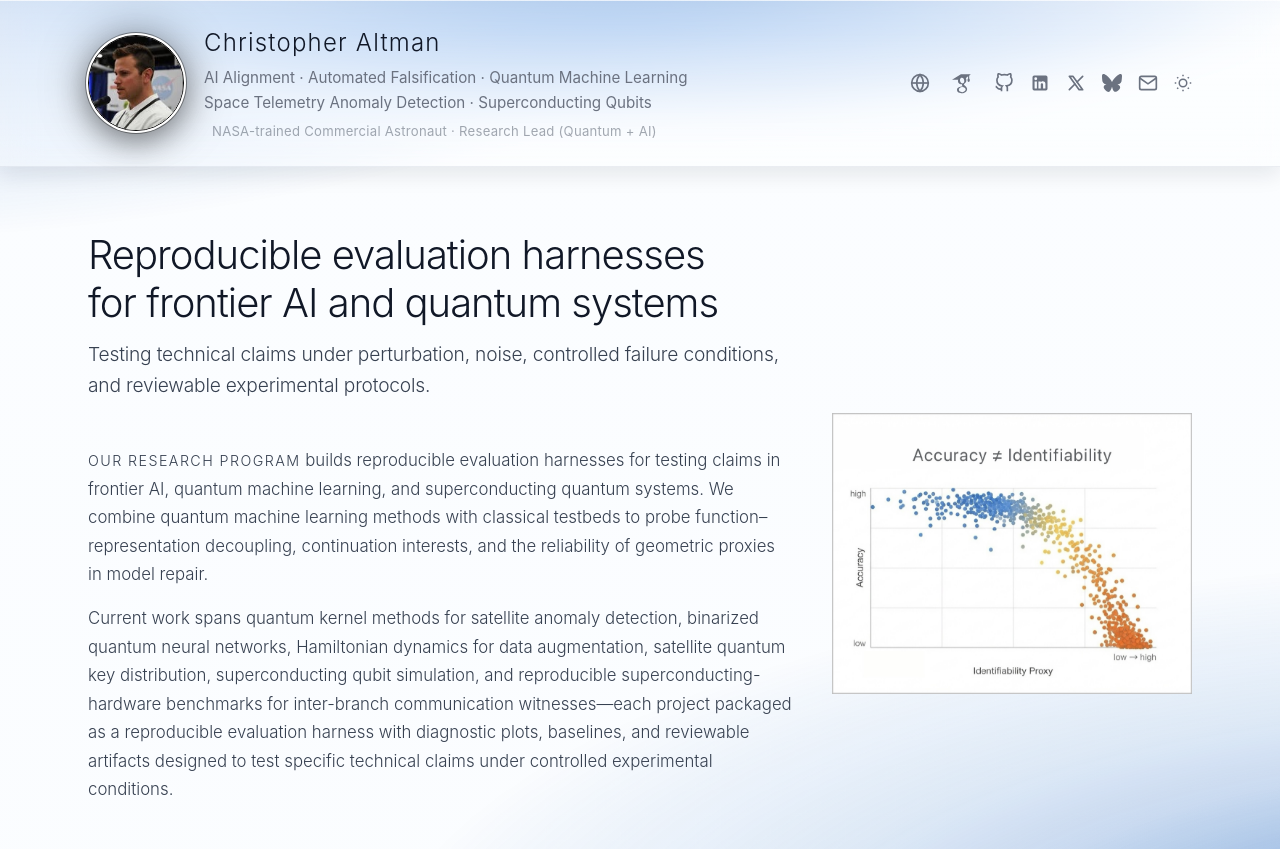
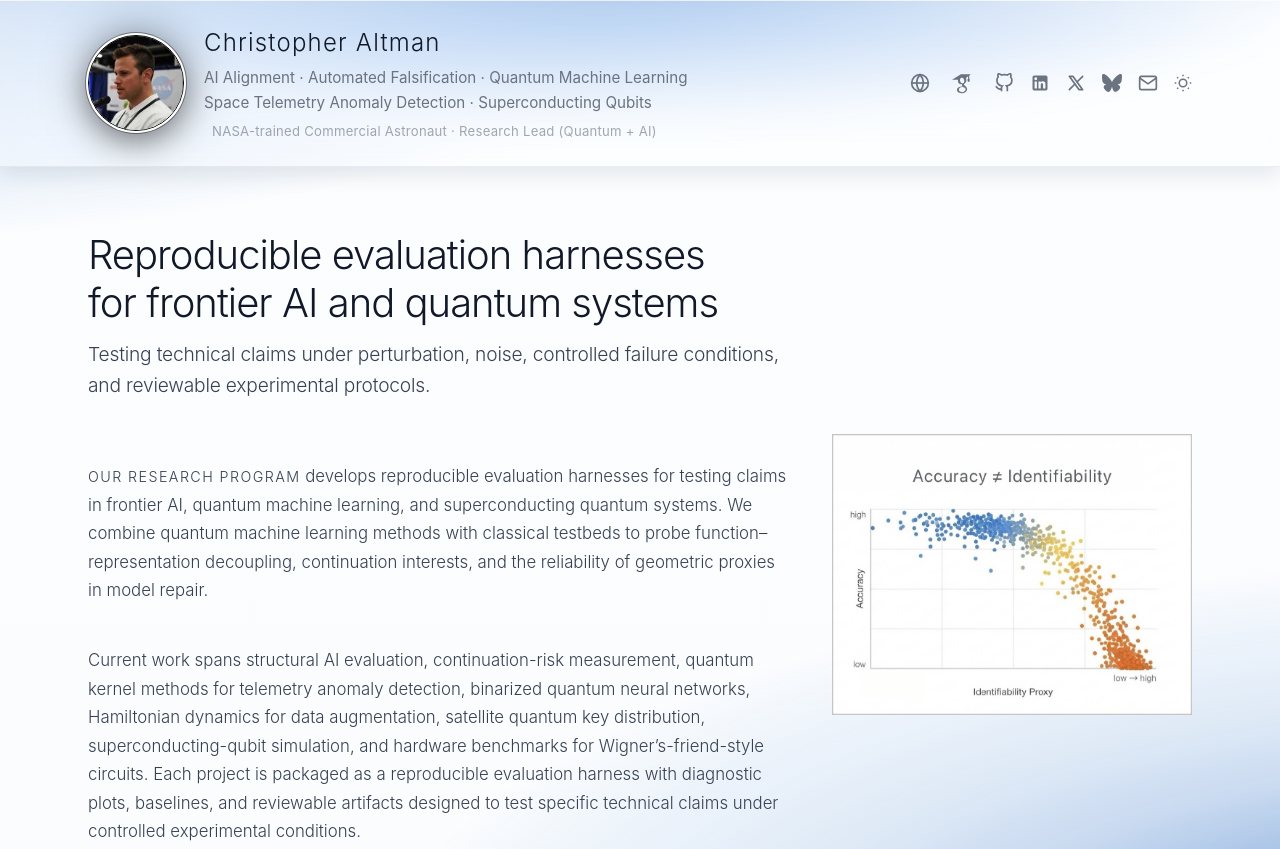
Before and after one commit to christopher-altman/christopher-altman.github.io, a website: page index.html in a window 1280 px wide. Shown: the top 849 px of the page. Drawn offline with Linux system fonts and the light colour scheme.

Commit message:
Updated hero section

```diff
--- a/index.html
+++ b/index.html
@@ -189,16 +189,12 @@
           </h3>
             <br>
           <p class="hero-text reveal" data-delay="550">
-            <span class="lead-in">Our research program</span> builds reproducible evaluation harnesses for testing claims in frontier AI, quantum machine learning, and superconducting quantum systems.
-            We combine quantum machine learning methods with classical testbeds to probe function–representation decoupling, continuation interests, and the reliability of geometric
-            proxies in model repair.
-          </p>
-          <p class="hero-text reveal" data-delay="700">
-            Current work spans quantum kernel methods for satellite anomaly detection, binarized quantum neural networks,
-            Hamiltonian dynamics for data augmentation, satellite quantum key distribution, superconducting qubit simulation,
-            and reproducible superconducting-hardware benchmarks for inter-branch communication witnesses—each
-            project packaged as a reproducible evaluation harness with diagnostic plots, baselines, and reviewable artifacts
-            designed to test specific technical claims under controlled experimental conditions.
+            <p class="hero-text reveal" data-delay="550">
+  <span class="lead-in">Our research program</span> develops reproducible evaluation harnesses for testing claims in frontier AI, quantum machine learning, and superconducting quantum systems. We combine quantum machine learning methods with classical testbeds to probe function–representation decoupling, continuation interests, and the reliability of geometric proxies in model repair.
+</p>
+<br>
+<p class="hero-text reveal" data-delay="700">
+  Current work spans structural AI evaluation, continuation-risk measurement, quantum kernel methods for telemetry anomaly detection, binarized quantum neural networks, Hamiltonian dynamics for data augmentation, satellite quantum key distribution, superconducting-qubit simulation, and hardware benchmarks for Wigner’s-friend-style circuits. Each project is packaged as a reproducible evaluation harness with diagnostic plots, baselines, and reviewable artifacts designed to test specific technical claims under controlled experimental conditions.
           </p>
         </div>
 
```
